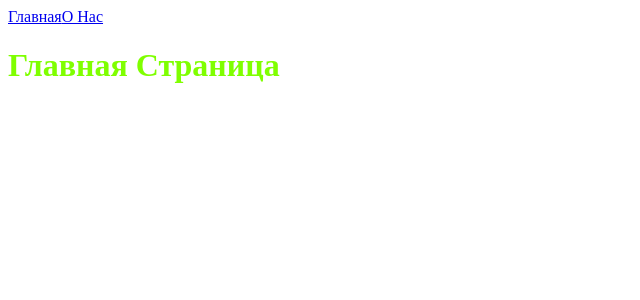
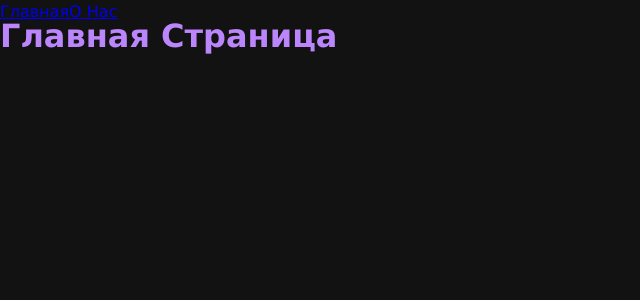
Before and after one commit to NikDoe/reco, a React app: page / in a window 1280 px wide. Shown: the top 300 px of the page, without its empty margins (0-640 px from the left). Built offline with nearby package versions, Linux system fonts and the light colour scheme.

Commit message:
refactor: created styles organization
close #8

```diff
--- a/src/App.tsx
+++ b/src/App.tsx
@@ -4,11 +4,11 @@
 import { MainPageAsync } from "./pages/MainPage/MainPage.async";
 import { AboutPageAsync } from "./pages/AboutPage/AboutPage.async";
 
-import "./index.scss";
+import "./styles/index.scss";
 
 const App = () => {
   return (
-    <>
+    <div className='app dark'>
       <Link to='/'>Главная</Link>
       <Link to='/about'>О Нас</Link>
       <Suspense fallback={<div>Загрузка...</div>}>
@@ -17,7 +17,7 @@
           <Route path='/about' element={<AboutPageAsync />} />
         </Routes>
       </Suspense>
-    </>
+    </div>
   );
 };
 
--- a/src/index.scss
+++ /dev/null
@@ -1,3 +0,0 @@
-h1 {
-  color: chartreuse;
-}
--- a/src/index.tsx
+++ b/src/index.tsx
@@ -1,8 +1,6 @@
 import ReactDOM from "react-dom/client";
 import { BrowserRouter } from "react-router-dom";
 import App from "./App";
-
-import "./index.scss";
 
 const root = ReactDOM.createRoot(document.getElementById("root"));
 root.render(
--- /dev/null
+++ b/src/styles/index.scss
@@ -0,0 +1,11 @@
+@import "./reset.scss";
+@import "./variables/global.scss";
+@import "./themes/dark.scss";
+@import "./themes/light.scss";
+
+.app {
+  font: var(--font-m);
+  background: var(--bg-color);
+  color: var(--primary-color);
+  min-height: 100vh;
+}
--- /dev/null
+++ b/src/styles/reset.scss
@@ -0,0 +1,13 @@
+* {
+  margin: 0;
+  padding: 0;
+  box-sizing: border-box;
+}
+
+input,
+button,
+textarea,
+select {
+  margin: 0;
+  font: inherit;
+}
--- /dev/null
+++ b/src/styles/themes/dark.scss
@@ -0,0 +1,5 @@
+.app.dark {
+  --bg-color: #121212;
+  --primary-color: #bb86fc;
+  --secondary-color: #03dac6;
+}
--- /dev/null
+++ b/src/styles/themes/light.scss
@@ -0,0 +1,5 @@
+.app.light {
+  --bg-color: #ffffff;
+  --primary-color: #6200ee;
+  --secondary-color: #03dac6;
+}
--- /dev/null
+++ b/src/styles/variables/global.scss
@@ -0,0 +1,11 @@
+:root {
+  --font-family-main: Verdana, Geneva, Tahoma, sans-serif;
+
+  --font-size-m: 16px;
+  --font-line-m: 24px;
+  --font-m: var(--font-size-m) / var(--font-line-m) var(--font-family-main);
+
+  --font-size-l: 24px;
+  --font-line-l: 32px;
+  --font-l: var(--font-size-l) / var(--font-line-l) var(--font-family-main);
+}
```
